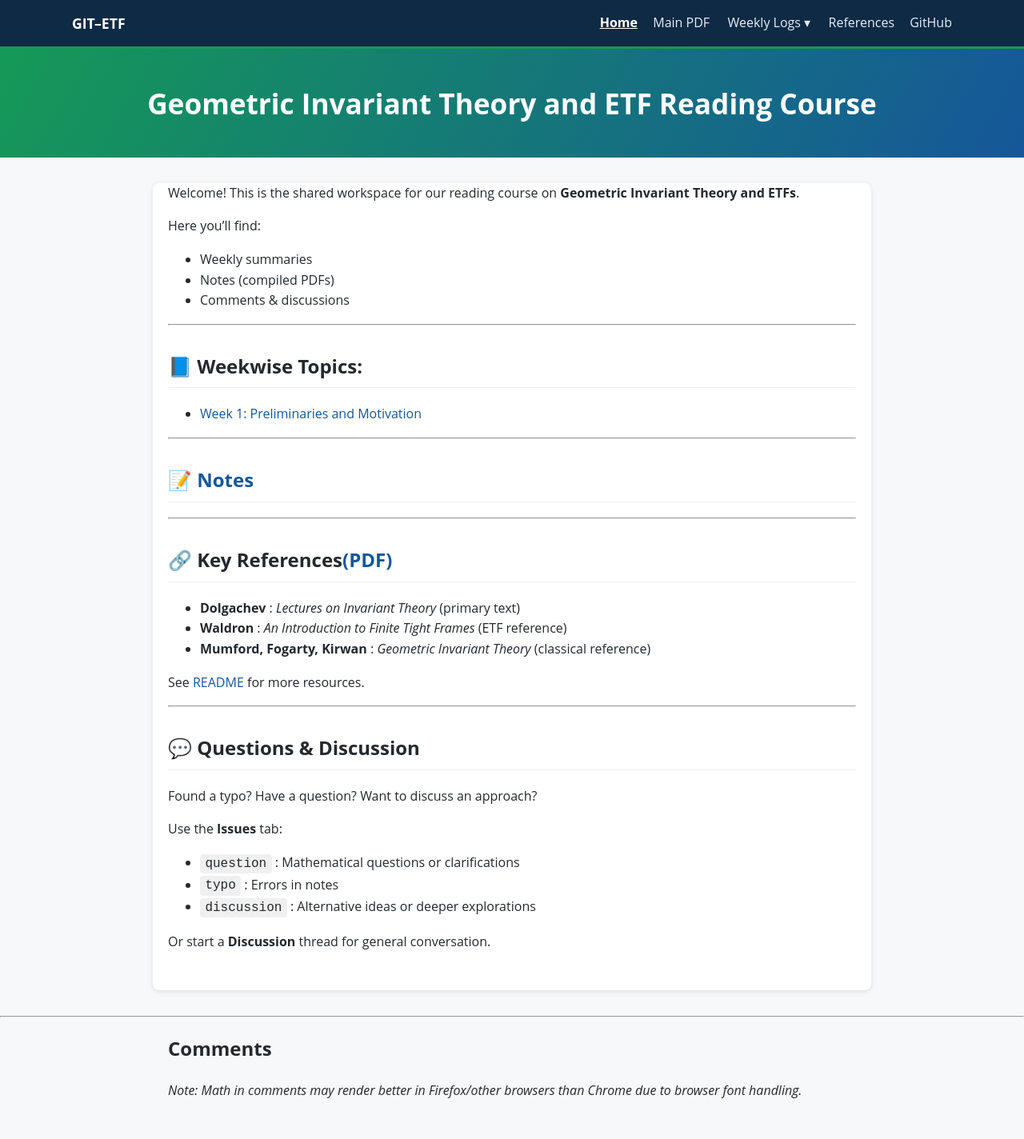
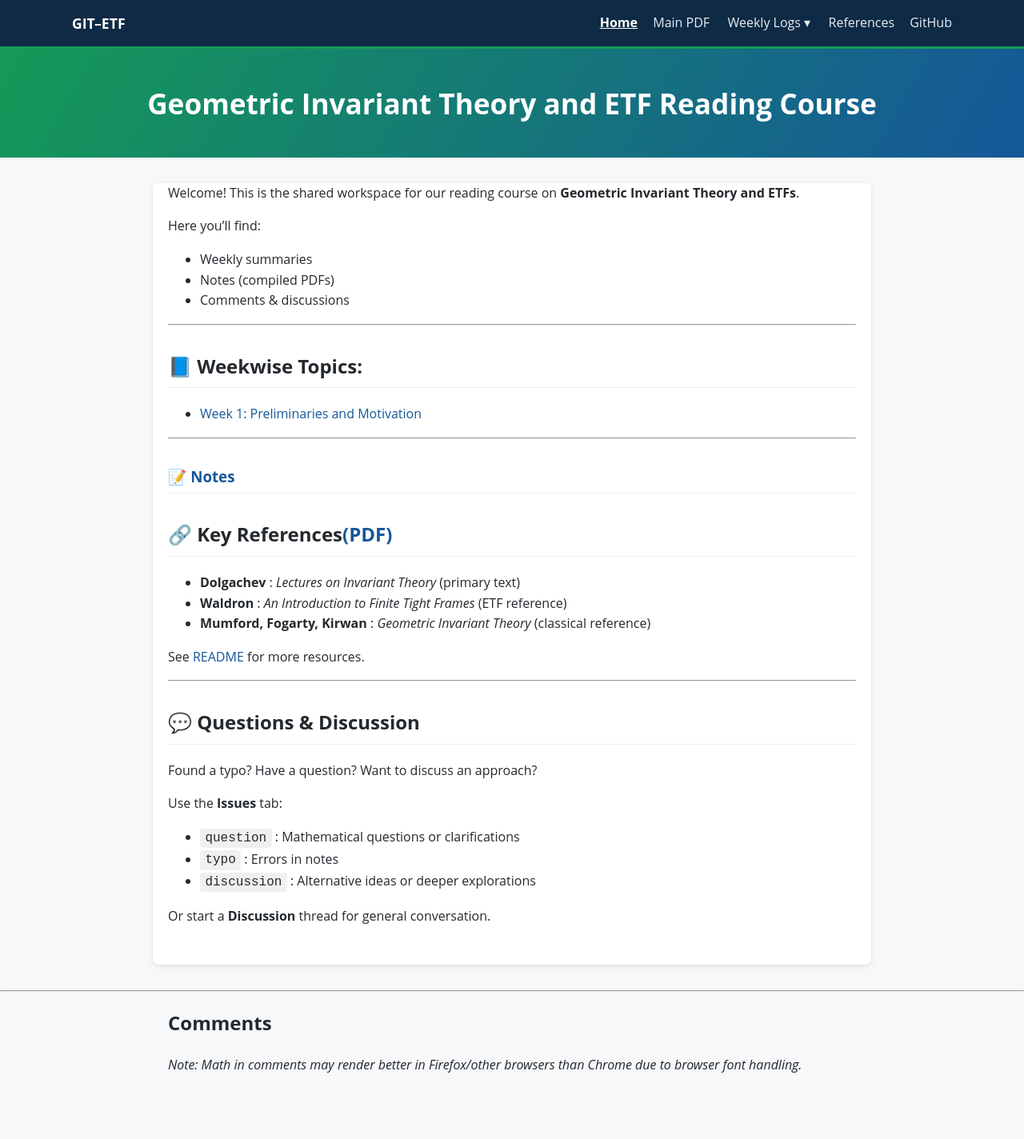
Before and after one commit to ayanava314/GIT-ETF, a Jekyll site: the page built from index.md, in a window 1280 px wide. Shown: the whole page at 80% size. Built offline with Jekyll 4.4.1, drawn with Linux system fonts in a browser that asks for light colours; comment, search, counter and statistics services are not loaded; after the commit the page ends 1392 px from its top, so only the background shows below that.

```diff
--- a/index.md
+++ b/index.md
@@ -19,9 +19,8 @@ Here you'll find:
 
 ---
 
-## 📝 [Notes](/notes/main.pdf)
+### 📝 [Notes](/notes/main.pdf)
 
----
 
 ## 🔗 Key References[(PDF)](/references.md)
 
```
